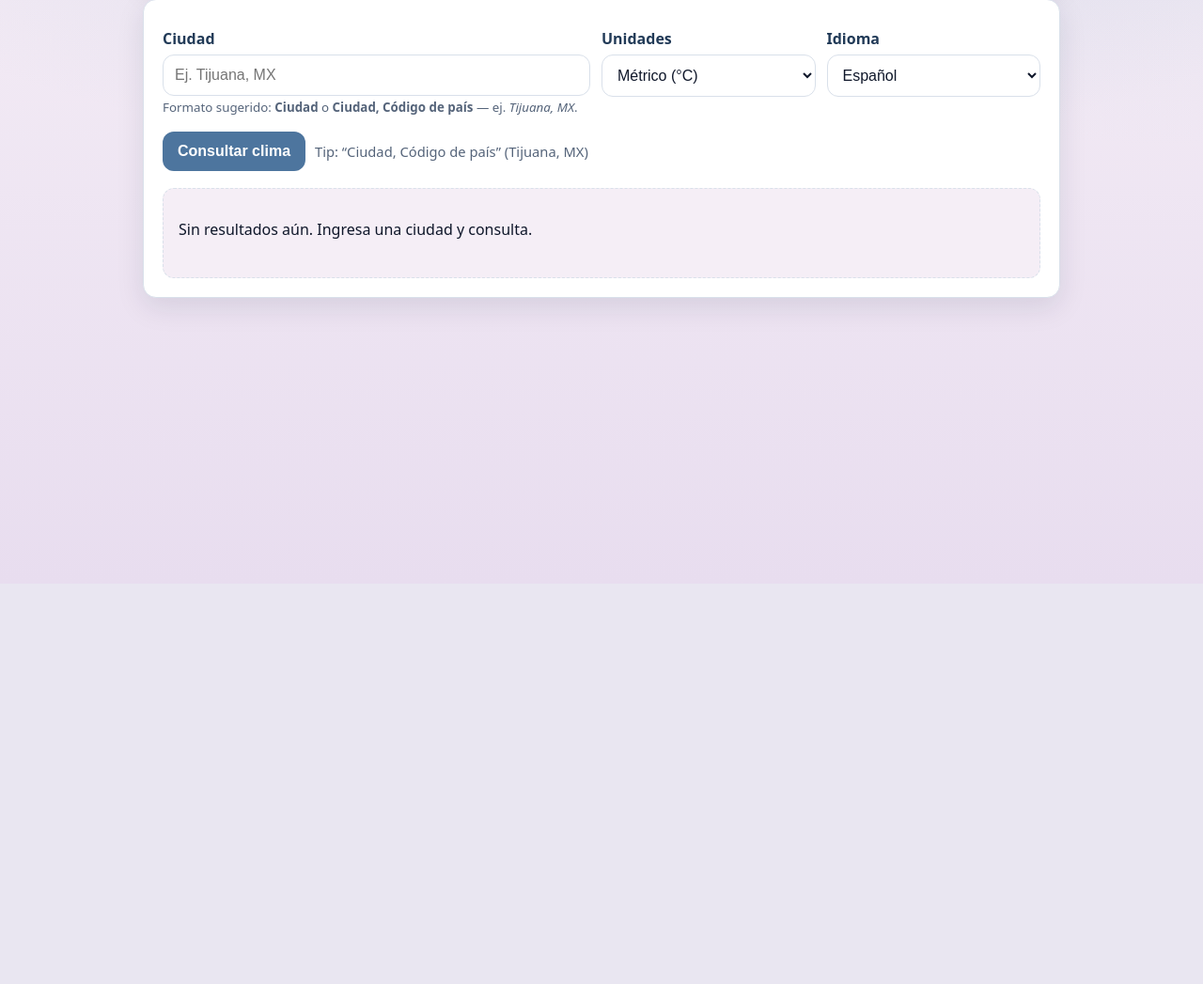
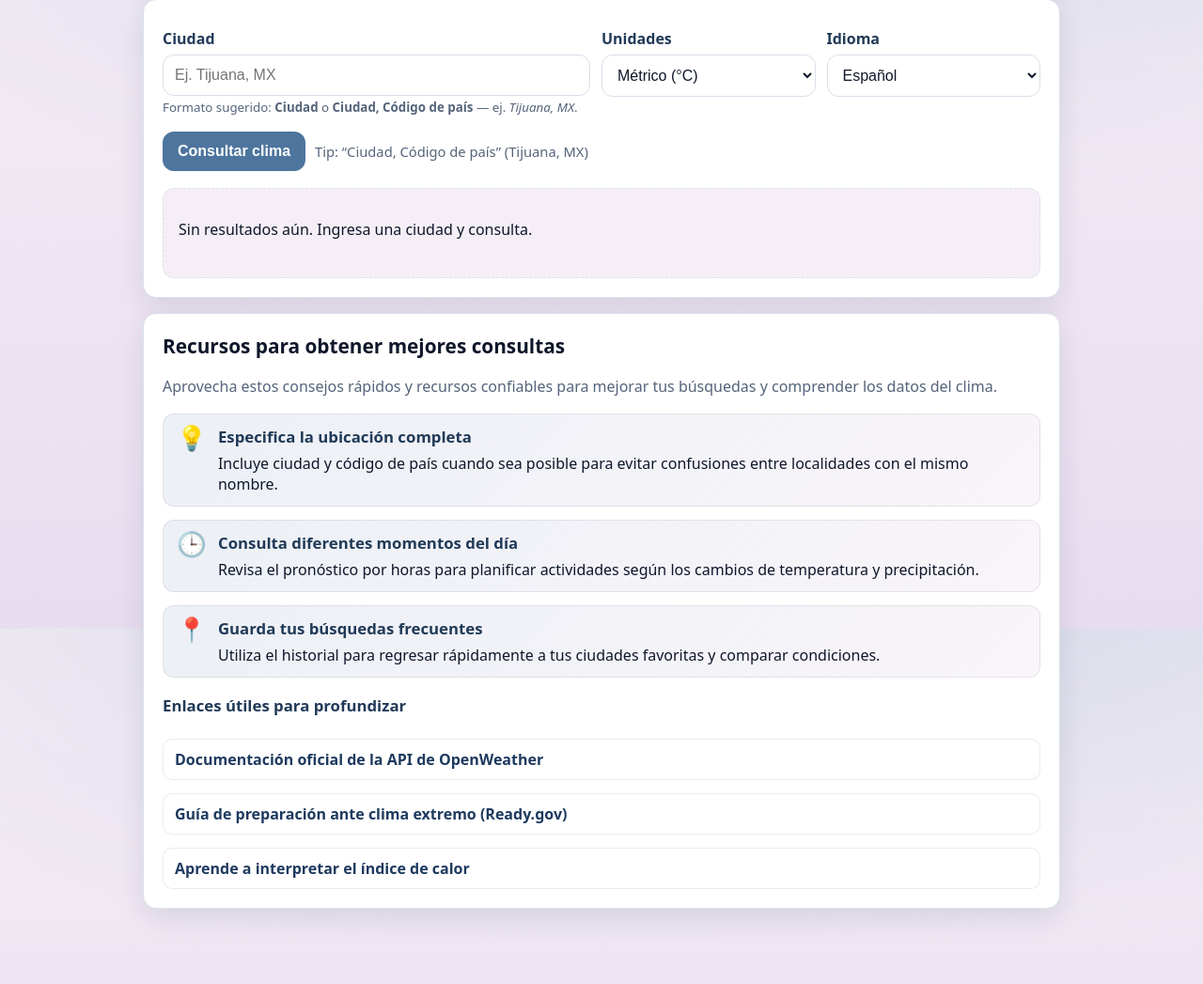
Before and after one commit to Ezequiel-Villa/clima-rapido-web, a Flask app: page / in a window 1280 px wide. Shown: the part 179-1226 px from the top of the page at 94% size. Before the commit the page ends 507 px from the top, so only its background shows below. Run offline with Flask 3, Linux system fonts and the light colour scheme.

Commit message:
Add support resources section with styling

```diff
--- a/static/css/style.css
+++ b/static/css/style.css
@@ -86,6 +86,72 @@ html,body{
   padding: 20px;
   margin-top: 16px;
   animation: fadeInUp .45s ease-out both;
+}
+
+.support-card{
+  display:grid;
+  gap:18px;
+}
+
+.support-card h2{
+  margin:0;
+  font-size:1.3rem;
+}
+
+.support-card h3{
+  margin:0 0 6px;
+  font-size:1.05rem;
+  color:#213a57;
+}
+
+.support-card p{ margin:0; }
+
+.support-tips,
+.support-links{
+  margin:0;
+  padding:0;
+  list-style:none;
+  display:grid;
+  gap:14px;
+}
+
+.support-tips li{
+  display:flex;
+  gap:12px;
+  border:1px solid rgba(15, 23, 42, .08);
+  border-radius:12px;
+  padding:12px 14px;
+  background: linear-gradient(135deg, rgba(200, 213, 229, .35), rgba(245, 238, 246, .6));
+}
+
+.support-icon{
+  font-size:1.6rem;
+  line-height:1;
+}
+
+.support-links li{
+  padding:10px 12px;
+  border-radius:10px;
+  border:1px solid rgba(15, 23, 42, .08);
+  background:#fff;
+  transition: border-color .18s ease, box-shadow .18s ease;
+}
+
+.support-links a{
+  color: #1e3a5f;
+  font-weight:600;
+  text-decoration:none;
+}
+
+.support-links a:focus,
+.support-links a:hover{
+  text-decoration:underline;
+}
+
+.support-links li:focus-within,
+.support-links li:hover{
+  border-color: var(--c2);
+  box-shadow: 0 6px 16px rgba(13, 29, 54, .1);
 }
 
 label{ display:block; margin:10px 0 6px; font-weight:600; color:#213a57; }
--- a/templates/index.html
+++ b/templates/index.html
@@ -189,6 +189,48 @@
 
     <!-- Historial de búsquedas (se inserta por JS) -->
     <div id="history-root"></div>
+
+    <section class="card support-card" aria-labelledby="support-heading">
+      <h2 id="support-heading">Recursos para obtener mejores consultas</h2>
+      <p class="muted">
+        Aprovecha estos consejos rápidos y recursos confiables para mejorar tus búsquedas y comprender los datos del clima.
+      </p>
+      <ul class="support-tips">
+        <li>
+          <span class="support-icon" aria-hidden="true">💡</span>
+          <div>
+            <h3>Especifica la ubicación completa</h3>
+            <p>Incluye ciudad y código de país cuando sea posible para evitar confusiones entre localidades con el mismo nombre.</p>
+          </div>
+        </li>
+        <li>
+          <span class="support-icon" aria-hidden="true">🕒</span>
+          <div>
+            <h3>Consulta diferentes momentos del día</h3>
+            <p>Revisa el pronóstico por horas para planificar actividades según los cambios de temperatura y precipitación.</p>
+          </div>
+        </li>
+        <li>
+          <span class="support-icon" aria-hidden="true">📍</span>
+          <div>
+            <h3>Guarda tus búsquedas frecuentes</h3>
+            <p>Utiliza el historial para regresar rápidamente a tus ciudades favoritas y comparar condiciones.</p>
+          </div>
+        </li>
+      </ul>
+      <h3>Enlaces útiles para profundizar</h3>
+      <ul class="support-links">
+        <li>
+          <a href="https://openweathermap.org/api" rel="noopener" target="_blank">Documentación oficial de la API de OpenWeather</a>
+        </li>
+        <li>
+          <a href="https://www.ready.gov/es/clima-extremo" rel="noopener" target="_blank">Guía de preparación ante clima extremo (Ready.gov)</a>
+        </li>
+        <li>
+          <a href="https://es.wikipedia.org/wiki/Índice_de_calor" rel="noopener" target="_blank">Aprende a interpretar el índice de calor</a>
+        </li>
+      </ul>
+    </section>
   </div>
 
   <!-- JS (AJAX). Si quitas este script, el formulario caerá al modo clásico con recarga -->
```
